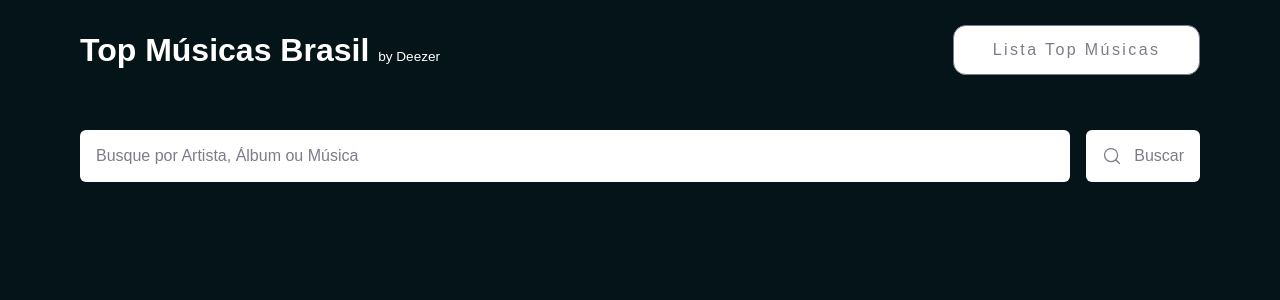
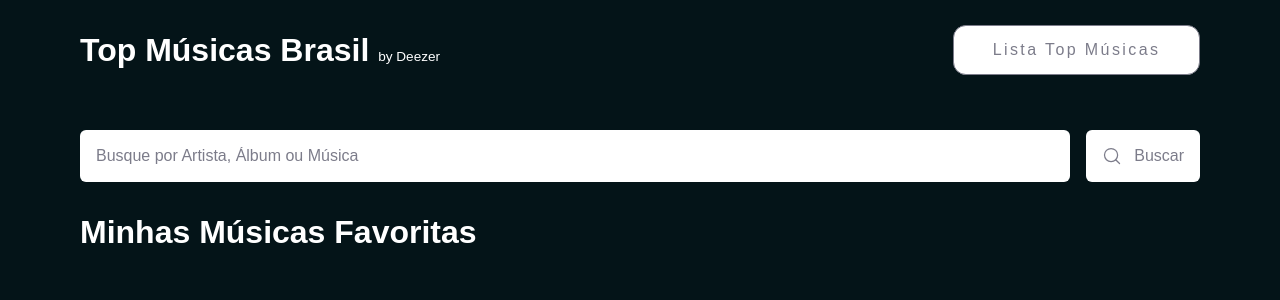
Before and after one commit to jjromary/TopMusics_Deezer, a React (Vite) app: page /favorite in a window 1280 px wide. Shown: the top 300 px of the page. Built offline with nearby package versions, Linux system fonts and the light colour scheme; no server answers.

Commit message:
created context tracks

```diff
--- a/src/Components/CardTrack/index.tsx
+++ b/src/Components/CardTrack/index.tsx
@@ -1,6 +1,6 @@
 import { HeartStraight } from 'phosphor-react';
-import { useContext, useState } from 'react';
-import { TracksContext } from '../../Context/TracksContext';
+import { useState } from 'react';
+import { FavoriteButton } from '../../Pages/Home/styles';
 import Button from '../Button';
 import Player from '../Player';
 import {
@@ -8,7 +8,7 @@ import {
   ArtistDetails,
   BottomContent,
   ButtonContent,
-  CardTrackContainer, FavoriteButton, PlayerContent, TopContent
+  CardTrackContainer, PlayerContent, TopContent
 } from "./styles";
 
 interface CardTrackProps {
@@ -30,17 +30,13 @@ export default function CardTrack({
   artist,
   title,
 }: CardTrackProps) {
-  const { tracks } = useContext(TracksContext)
-
-  const [favorited, setFavorited] = useState(false)
+  const [favorite, setFavorite] = useState(Boolean)
 
   const handleFavorite = () => {
-    if (favorited === false) {
-      setFavorited(true)
-      tracks.map((track) => {
-      })
+    if (favorite === false) {
+      setFavorite(true)
     } else {
-      setFavorited(false)
+      setFavorite(false)
     }
   }
 
@@ -70,8 +66,9 @@ export default function CardTrack({
           </ButtonContent>
         </ArtistContent>
         <FavoriteButton onClick={handleFavorite}>
-          <HeartStraight size={32} color={favorited === true ? "red" : '#121214'} />
+          <HeartStraight size={32} color={favorite === true ? "red" : '#121214'} />
         </FavoriteButton>
+
       </TopContent>
 
       <BottomContent>
@@ -82,6 +79,7 @@ export default function CardTrack({
 
       </BottomContent>
 
+
     </CardTrackContainer>
   )
 }
--- a/src/Components/CardTrack/styles.ts
+++ b/src/Components/CardTrack/styles.ts
@@ -20,16 +20,6 @@ export const CardTrackContainer = styled.div`
 export const TopContent = styled.div`
   display: flex;
   flex-direction: row;
-`;
-
-export const FavoriteButton = styled.button`
-  width: 32px;
-  height: 32px;
-  position: relative;
-
-  border: none;
-  background-color: transparent;
-  z-index: 1;
 `;
 
 export const ArtistContent = styled.div`
--- a/src/Context/TracksContext.tsx
+++ b/src/Context/TracksContext.tsx
@@ -15,12 +15,9 @@ interface Track {
   preview: string;
   link: string;
 }
-
 interface TrackContextType {
   tracks: Track[];
 }
-
-
 interface trackProviderProps {
   children: ReactNode
 }
@@ -30,6 +27,7 @@ export const TracksContext = createContext({} as TrackContextType)
 export function TrackProvider({ children }: trackProviderProps) {
 
   const [tracks, setTracks] = useState<Track[]>([])
+
 
   const topTracks = () => {
     api.get("chart/track/?limit=100").then((response) => {
--- a/src/Pages/Favorite/index.tsx
+++ b/src/Pages/Favorite/index.tsx
@@ -1,10 +1,10 @@
 import { FavoriteContainer } from "./styles";
 
 export default function Favorite() {
+
   return (
     <FavoriteContainer>
-
-
+      <h1>Minhas Músicas Favoritas</h1>
     </FavoriteContainer>
   )
 }
--- a/src/Pages/Favorite/styles.ts
+++ b/src/Pages/Favorite/styles.ts
@@ -6,6 +6,8 @@ export const FavoriteContainer = styled.div`
   margin: 2rem auto 0;
 
   display: flex;
-  flex-direction: column;
-  gap: 2rem;
+  flex-direction: row;
+  flex-wrap: wrap;
+  gap: 2rem 1rem;
+  color: white;
 `;
--- a/src/Pages/Home/styles.ts
+++ b/src/Pages/Home/styles.ts
@@ -10,3 +10,12 @@ export const HomeContainer = styled.div`
   flex-wrap: wrap;
   gap: 2rem 1rem;
 `;
+
+export const FavoriteButton = styled.button`
+  width: 32px;
+  height: 32px;
+  position: relative;
+
+  border: none;
+  background-color: transparent;
+`;
```
